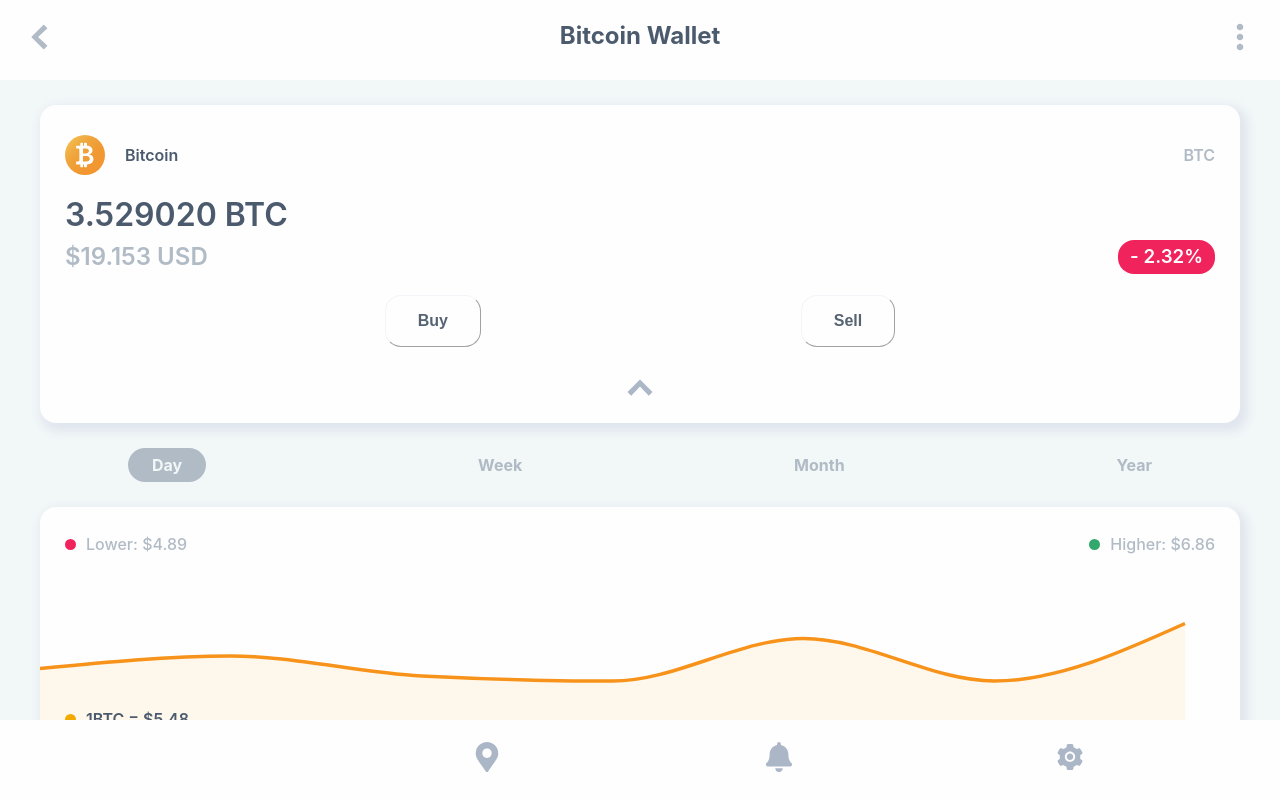
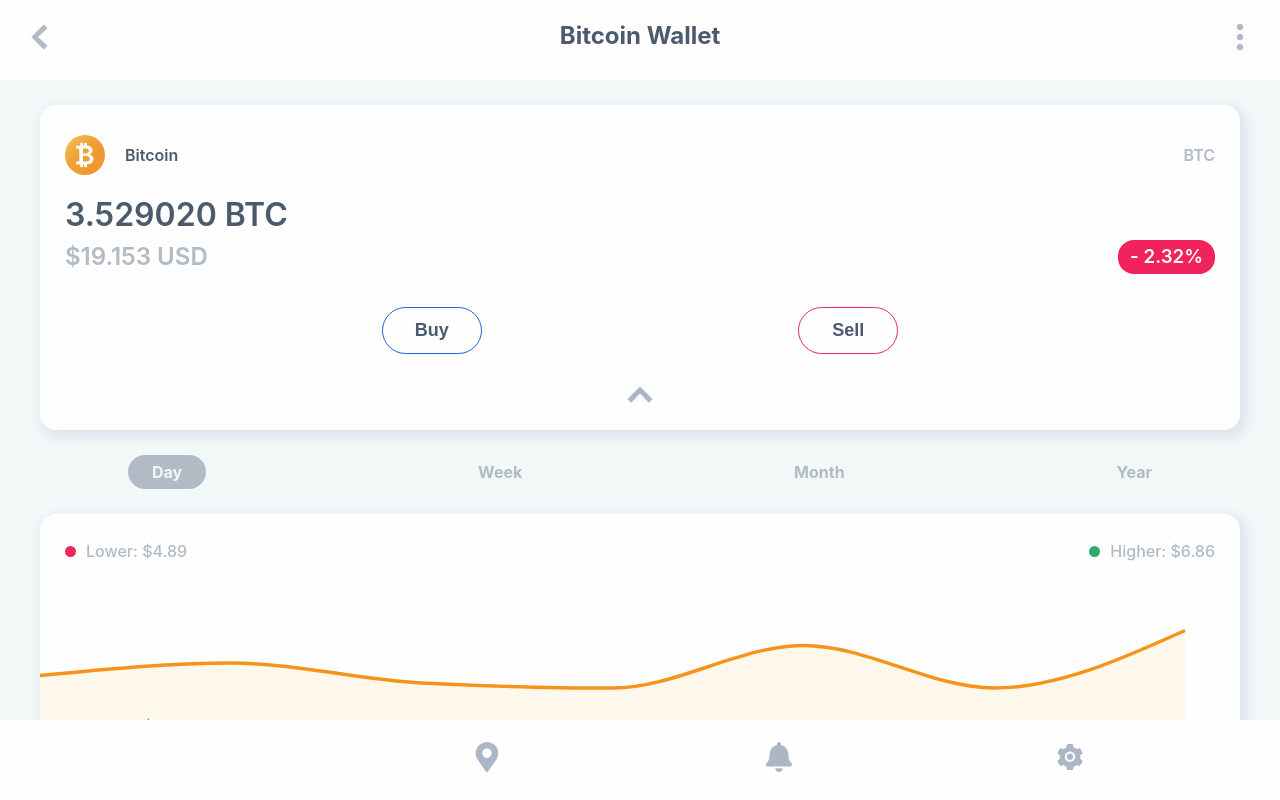
Before and after one commit to EBEREGIT/rank_math_task, a React (Vite) app: page / in a window 1280 px wide. Both pictures are taken after a click on the element 640 px from the left and 318 px from the top of the page. Shown: the top 800 px of the page. Built offline with nearby package versions, Linux system fonts and the light colour scheme; some icons are missing.

Commit message:
fixed dropdown button aesthetics

```diff
--- a/src/App.css
+++ b/src/App.css
@@ -3,7 +3,7 @@
 }
 
 hr {
-  border: 0.1px solid #e1e6ee;
+  border: 0.1px solid var(--shadow);
 }
 
 .icon_style {
@@ -12,7 +12,7 @@
 }
 
 .shadow {
-  box-shadow: 4px 5px 10px 4px #e1e6ee;
+  box-shadow: 4px 5px 10px 4px var(--shadow);
   transition: box-shadow 2s;
 }
 
@@ -105,3 +105,37 @@
     #fd319a
   );
 }
+
+button {
+  background-color: var(--site_white);
+  padding: 12px 32px;
+  font-size: 18px;
+  font-weight: bold;
+  color: var(--text1);
+  border: 0;
+  outline: 0;
+  width: 100px;
+  border-radius: 50px;
+  transition: width 1s, background-color 1s;
+}
+
+button:hover {
+  color: #fefeff;
+  width: 200px;
+}
+
+.blue_btn {
+  border: 1px solid var(--blue);
+}
+
+.blue_btn:hover {
+  background-color: var(--blue);
+}
+
+.pink_btn {
+  border: 1px solid var(--pink);
+}
+
+.pink_btn:hover {
+  background-color: var(--pink);
+}
--- a/src/components/app/intro/footer.jsx
+++ b/src/components/app/intro/footer.jsx
@@ -17,8 +17,8 @@
       {/* buy and sell buttons */}
       {!btnToggle ? (
         <div style={styles.btnContainer}>
-          <Btn name={"Buy"} />
-          <Btn name={"Sell"} />
+          <Btn name={"Buy"} classes={"blue_btn"} />
+          <Btn name={"Sell"} classes={"pink_btn"}/>
         </div>
       ) : (
         ""
@@ -49,6 +49,7 @@
     flexDirection: "row",
     justifyContent: "space-evenly",
     alignItems: "center",
+    marginTop: SIZES.xxLarge,
   },
   iconContainer: {
     textAlign: "center",
--- a/src/components/elements/btn.jsx
+++ b/src/components/elements/btn.jsx
@@ -1,34 +1,13 @@
-// internal import
-import { COLORS, SIZES } from "../../constant";
-
 // external import
 import PropTypes from "prop-types";
 
-const Btn = ({ name }) => {
-  return (
-    <button style={styles.btn} className="clickable">
-      {name}
-    </button>
-  );
+const Btn = ({ name, classes }) => {
+  return <button className={`clickable ${classes}`}>{name}</button>;
 };
 
 Btn.propTypes = {
   name: PropTypes.string,
-};
-
-const styles = {
-  btn: {
-    backgroundColor: COLORS.white,
-    padding: SIZES.medium,
-    borderWidth: 1,
-    borderColor: COLORS.gray,
-    fontSize: SIZES.medium,
-    fontWeight: "bold",
-    borderRadius: SIZES.medium,
-    paddingLeft: SIZES.xxLarge,
-    paddingRight: SIZES.xxLarge,
-    color: COLORS.text,
-  },
+  classes: PropTypes.string,
 };
 
 export default Btn;
--- a/src/index.css
+++ b/src/index.css
@@ -2,6 +2,21 @@
   font-family: Inter, system-ui, Avenir, Helvetica, Arial, sans-serif;
   line-height: 1.5;
   font-weight: 400;
+
+  --site_background: #f2f7f8;
+  --site_white: #fefeff;
+  --black: #000000;
+  --text: #566372;
+  --text1: #4b5a6c;
+  --icon: #abb6c6;
+  --pink: #f1235c;
+  --gray: #f2f4f8;
+  --gray2: #b7c2d2;
+  --gray3: #b1bbc5;
+  --green: #32a86d;
+  --orange: #f2a900;
+  --blue: #1866da;
+  --shadow: #e1e6ee;
 
   font-synthesis: none;
   text-rendering: optimizeLegibility;
```
